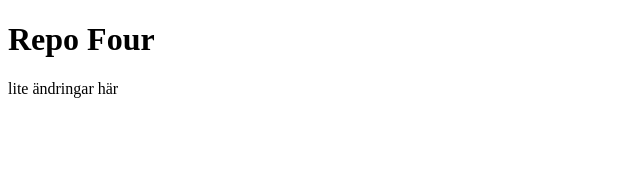
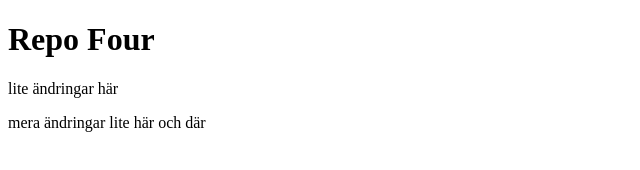
Before and after one commit to coree01/repo-four, a plain HTML site: page index.html in a window 1280 px wide. Shown: the whole page, without its empty margins (0-640 px from the left). Drawn offline with Linux system fonts and the light colour scheme.

Commit message:
updated 2

```diff
--- a/index.html
+++ b/index.html
@@ -9,5 +9,6 @@
 <body>
     <h1>Repo Four</h1>
     <p>lite ändringar här</p>
+    <p>mera ändringar lite här och där</p>
 </body>
 </html>
```
